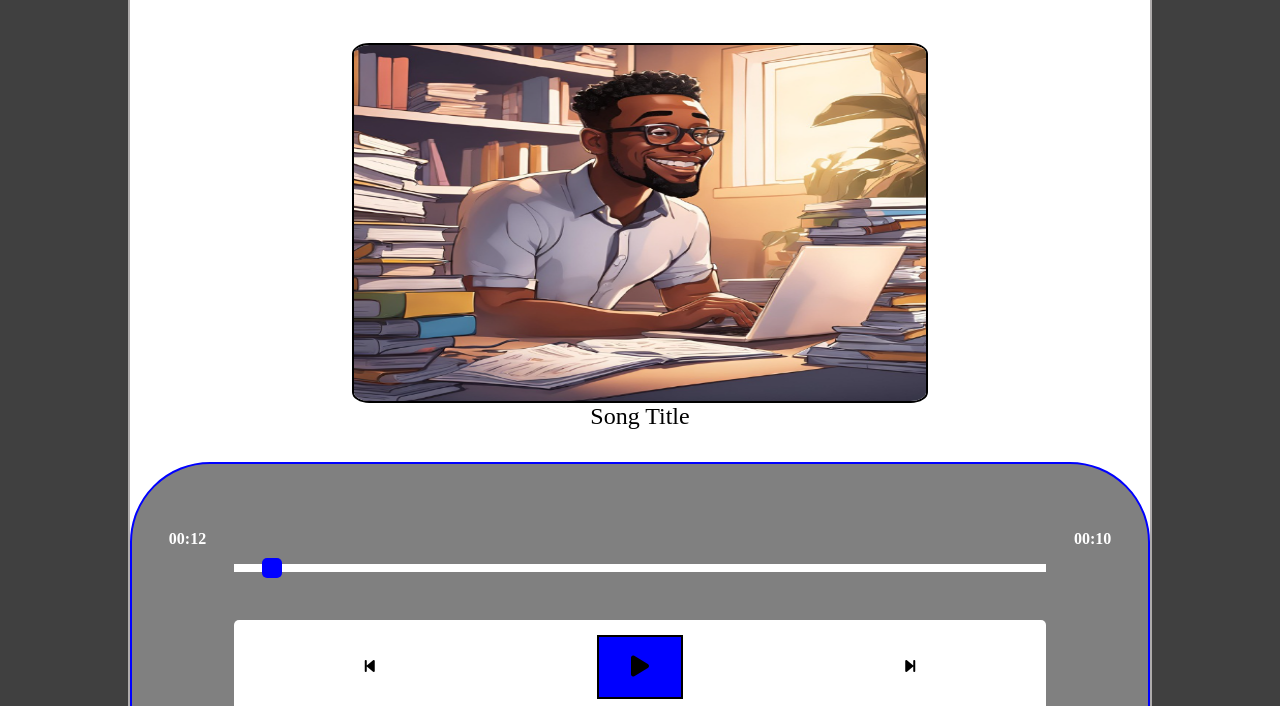
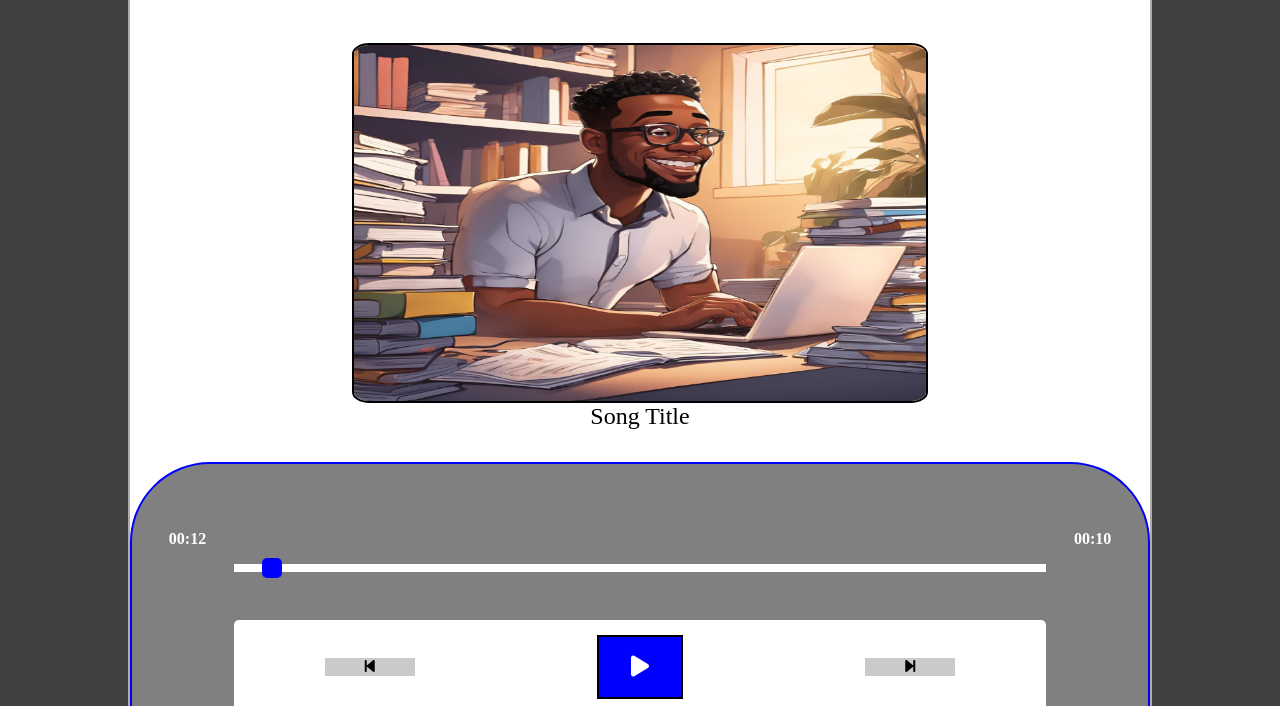
Before and after one commit to ADeshawn/beats-website, a plain HTML site: page index.html in a window 1280 px wide. Shown: the part 246-952 px from the top of the page. Drawn offline with Linux system fonts and the light colour scheme.

Commit message:
first commit

```diff
--- a/styles.css
+++ b/styles.css
@@ -234,14 +234,16 @@ button {
     border:none;
     font-size: 16px;
     padding:0 40px;
-    background-color: white;
+    background-color:rgba(128, 128, 128, 0.418);
     cursor: pointer;
+    color: black;
 }
 .play {
     font-size:24px;
     background-color: blue;
     padding:16px 32px;
     border: 2px solid black;
+    color:white;
 }
 /* AUTTOPLAY  */
 .volume {
```
